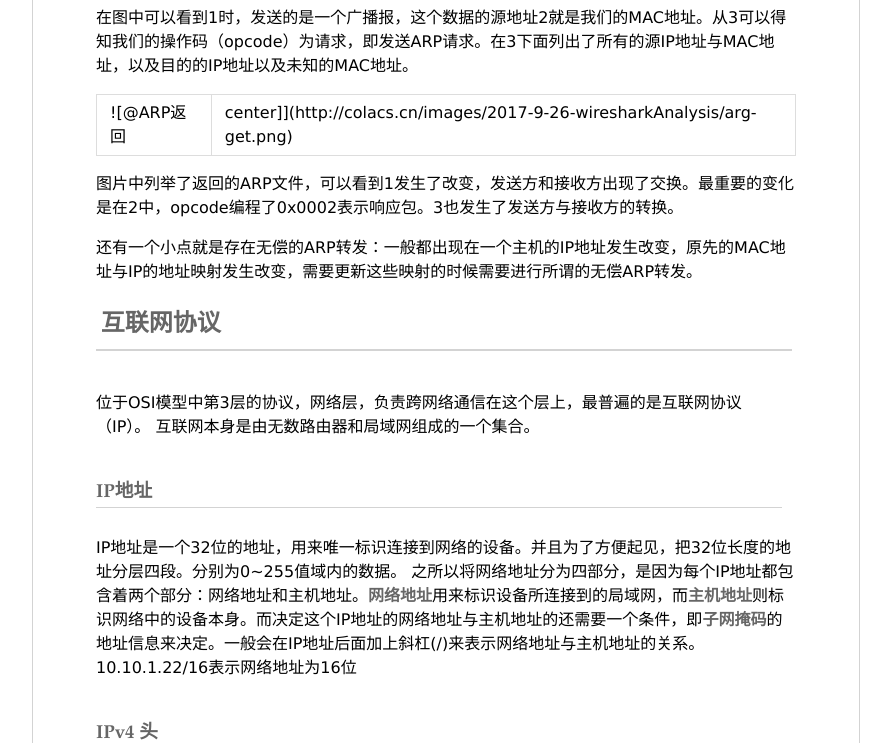
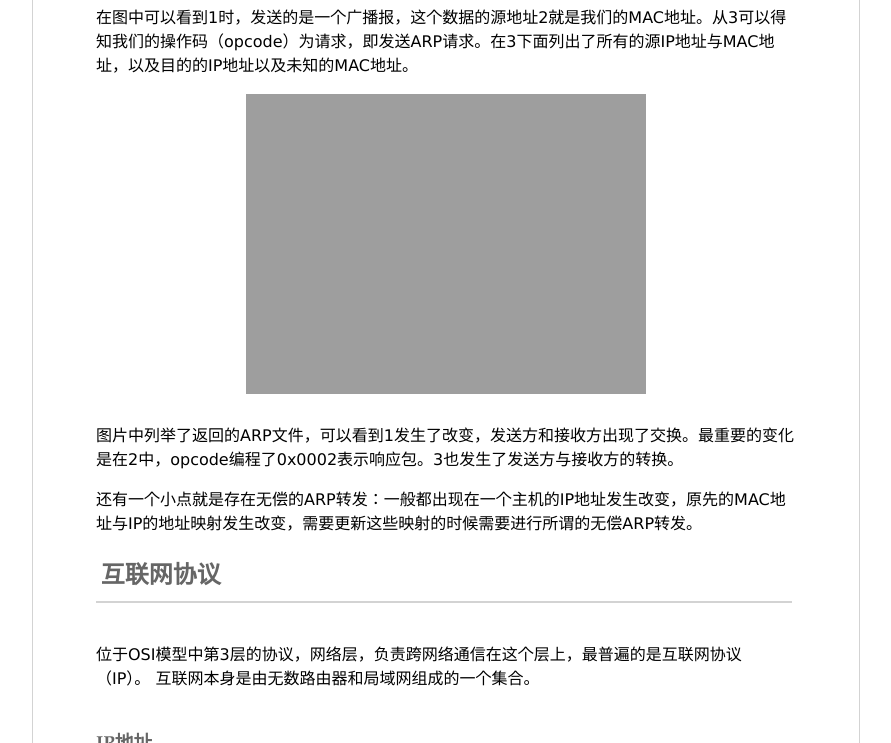
Before and after one commit to fogflower/mjdog1.github.io, a Jekyll site: the page built from _posts/2017-9-24-wireshark数据包分析实战之第六章--通用底层网络协议.md, in a window 1280 px wide and 900 px high, scrolled down 1115 px, cut to the strip 157-900 px from the top of the window. Shown: the whole strip, without its empty margins (194-1085 px from the left). Built offline with Jekyll 4.4.1, drawn with Linux system fonts in a browser that asks for light colours; our own code applies the rules of GitHub Pages for plain Markdown files; comment, search, counter and statistics services are not loaded.

Commit message:
继续修改连接

```diff
--- a/_posts/2017-9-24-wireshark数据包分析实战之第六章--通用底层网络协议.md
+++ b/_posts/2017-9-24-wireshark数据包分析实战之第六章--通用底层网络协议.md
@@ -21,11 +21,11 @@
 7. 发送方协议地址：发送方的高层协议地址即IP地址。
 8. 目标硬件地址：目标接收方的硬件地址。（ARP请求中为0）
 9. 目标协议地址：目标接收方的高层协议地址。（IP地址）
-![@ARP请求数据包|center](http://colacs/image/2017-9-26-wiresharkAnalysis/arp-request.png)
+![ARP请求数据包](http://colacs/image/2017-9-26-wiresharkAnalysis/arp-request.png)
 
 在图中可以看到1时，发送的是一个广播报，这个数据的源地址2就是我们的MAC地址。从3可以得知我们的操作码（opcode）为请求，即发送ARP请求。在3下面列出了所有的源IP地址与MAC地址，以及目的的IP地址以及未知的MAC地址。
 
-![@ARP返回|center]](http://colacs.cn/images/2017-9-26-wiresharkAnalysis/arg-get.png)
+![ARP返回](http://colacs.cn/images/2017-9-26-wiresharkAnalysis/arg-get.png)
 
 图片中列举了返回的ARP文件，可以看到1发生了改变，发送方和接收方出现了交换。最重要的变化是在2中，opcode编程了0x0002表示响应包。3也发生了发送方与接收方的转换。
 
```
